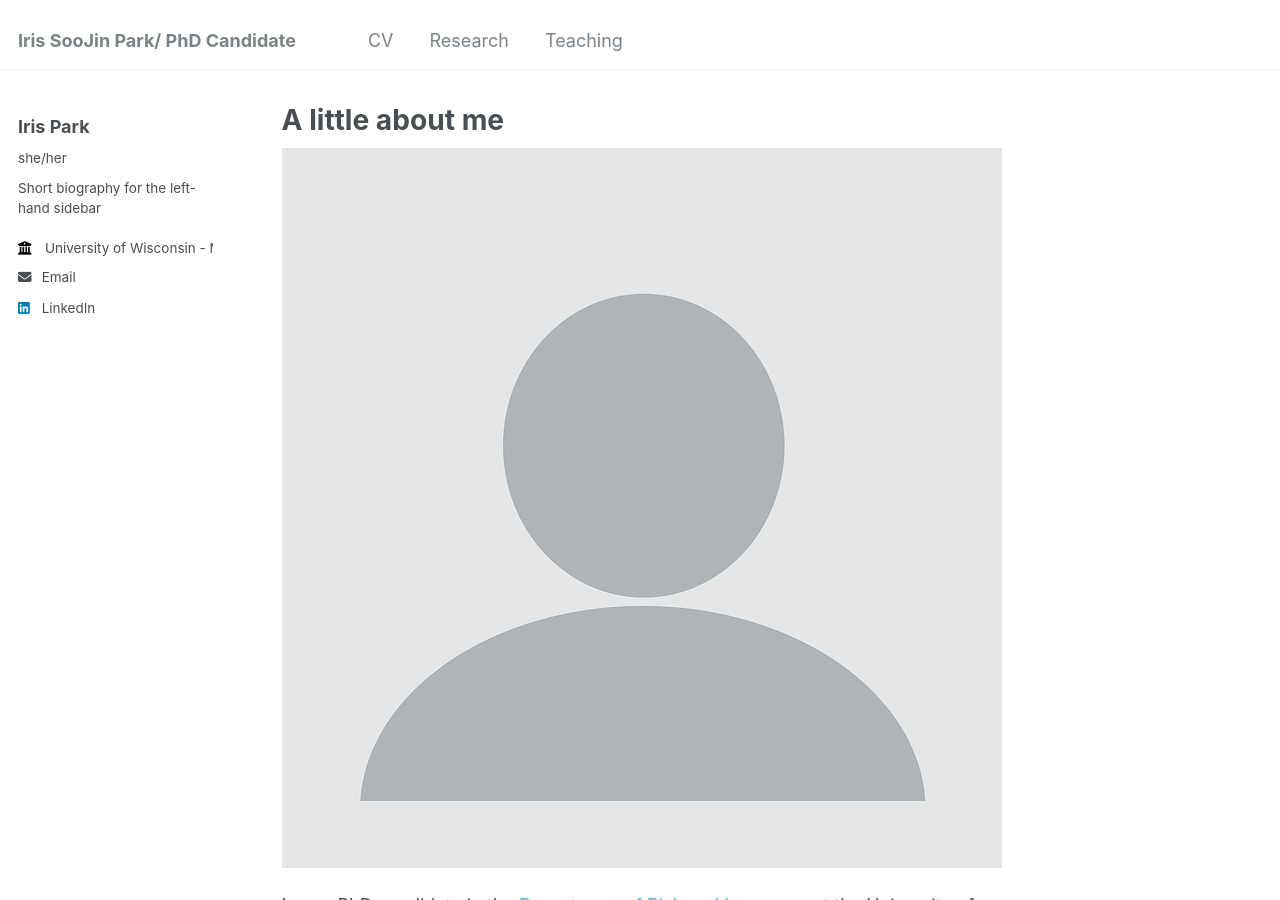
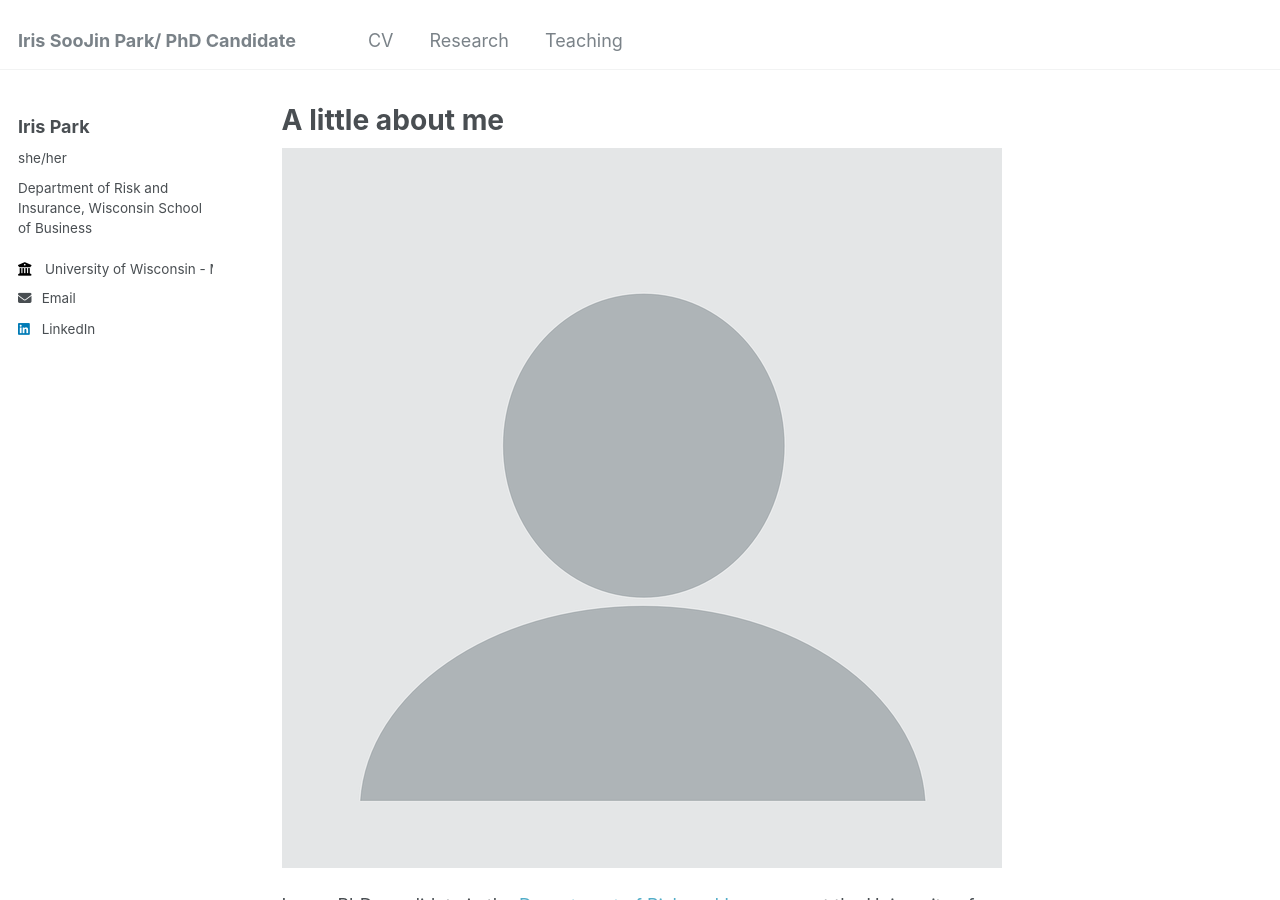
Before and after one commit to Iris-SooJin-Park/Iris-SooJin-Park.github.io, a Jekyll site: the page built from _pages/about.md, in a window 1280 px wide and 900 px high. Built offline with Jekyll 4.4.1, drawn with Linux system fonts in a browser that asks for light colours.

Commit message:
back to original

```diff
--- a/_config.yml
+++ b/_config.yml
@@ -24,7 +24,7 @@ author:
   #avatar           : "profile.png"
   name             : "Iris Park"
   pronouns         : "she/her"
-  bio              : "Short biography for the left-hand sidebar"
+  bio              : "Department of Risk and Insurance, Wisconsin School of Business"
   employer         : "University of Wisconsin - Madison"
   uri              : # URL
   email            : "park487@wisc.edu"
```
